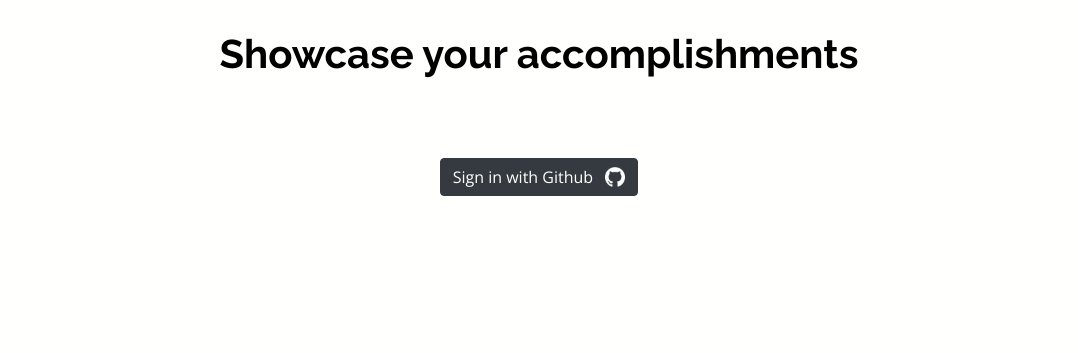
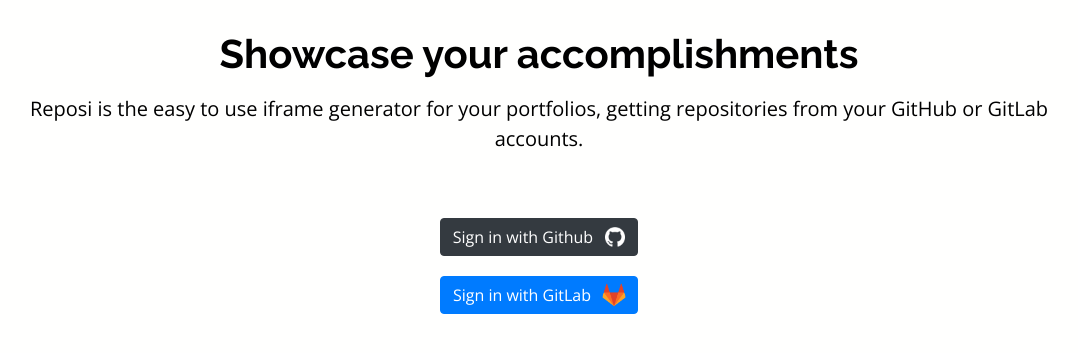
Before and after one commit to N1ght-Owls/reposi, a Flask app: page / in a window 1280 px wide. Shown: the part 56-409 px from the top of the page, without its empty margins (101-1179 px from the left). Run offline with Flask 2, Linux system fonts and the light colour scheme; some libraries are stand-ins or nearby versions.

Commit message:
added gitlab to landing page

```diff
--- a/templates/index.html
+++ b/templates/index.html
@@ -1,9 +1,11 @@
 {% extends "base.html" %}
 {% block content %}
   <div class="container text-center" style="margin-top:20px;">
-    <h1 style="margin-bottom:10vh;">Showcase your accomplishments</h1>
+    <h1 style="margin-bottom:2vh;">Showcase your accomplishments</h1>
+    <p class="lead" style="margin-bottom:8vh;" >Reposi is the easy to use iframe generator for your portfolios, getting repositories from your GitHub or GitLab accounts.</p>
     <a class="btn btn-dark" href="/signup" ><p style="vertical-align:center;margin-bottom:0px;">Sign in with Github &ensp;<img src="/static/GitHub.png" style="margin-top:-3px;"width="20" height="20"></img></p></a>
-              <!--<a class="btn btn-primary" href="/signup" ><p style="vertical-align:center;margin-bottom:0px;">Sign in with GitLab &ensp;<img src="static/Github.png" style="margin-top:-3px;"width="20" height="20"></img></p></a> -->
+    <br>
+    <a class="btn btn-primary" style="margin-top:20px;" href="/signup" ><p style="vertical-align:center;margin-bottom:0px;">Sign in with GitLab &ensp;<img src="static/GitLab.png" style="margin-top:-14px;margin-bottom:-10px;margin-right:-9px;margin-left:-9px;"width="40" height="40"></img></p></a>
   </div>
 
 {% endblock %}
```
Also changed, not shown: static/GitLab.png (added).
